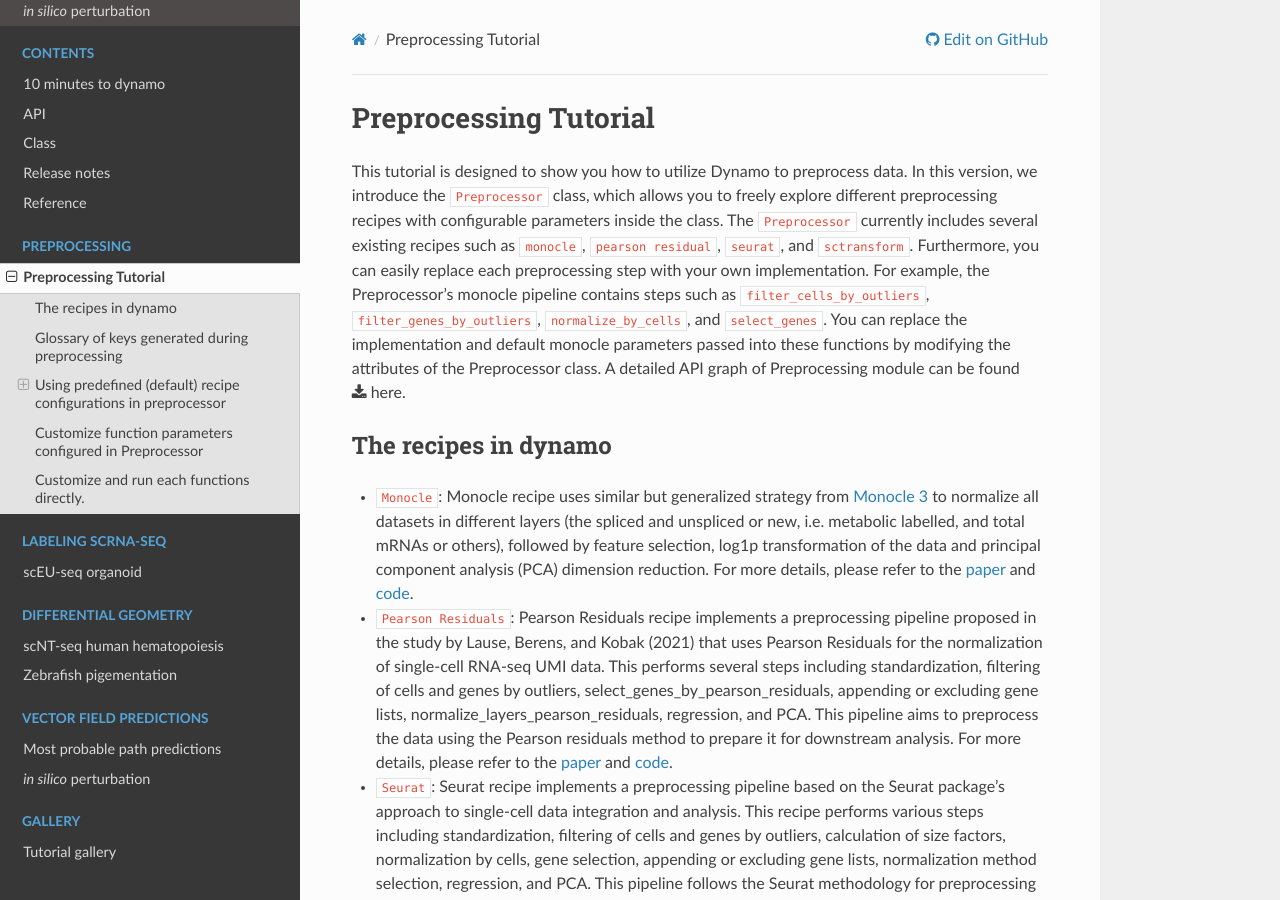
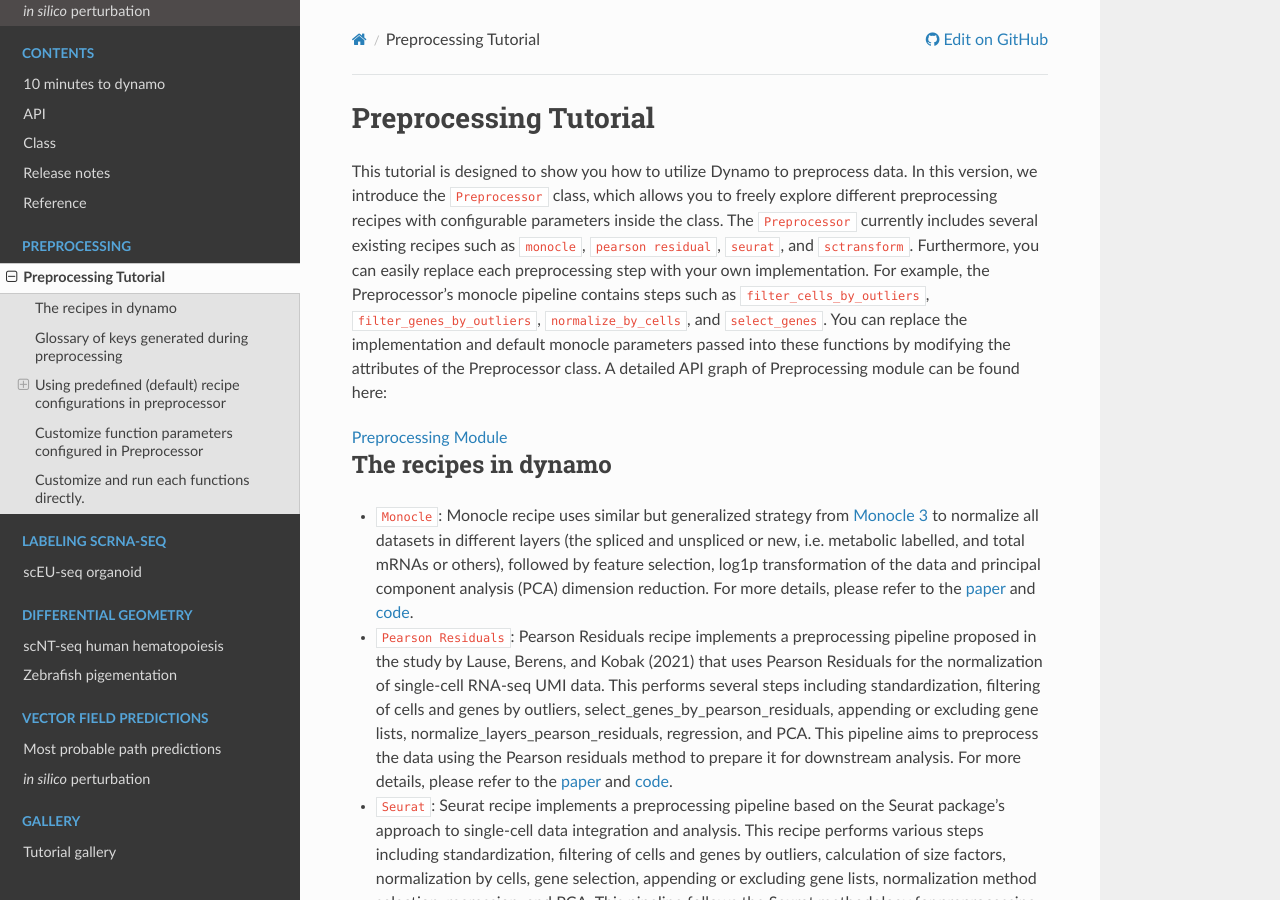
Before and after one commit to aristoteleo/dynamo_readthedocs, a Sphinx documentation site: the page built from docs/source/notebooks/Preprocessor_tutorial.rst, in a window 1280 px wide and 900 px high. Built offline with Sphinx 7.4.7 and the Read the Docs theme 2.0.0, drawn with Linux system fonts in a browser that asks for light colours; pages that are not in the unit, such as notebooks, are missing from menus.

Commit message:
update pdf url

```diff
--- a/docs/source/notebooks/Preprocessor_tutorial.rst
+++ b/docs/source/notebooks/Preprocessor_tutorial.rst
@@ -14,7 +14,11 @@ contains steps such as ``filter_cells_by_outliers``,
 ``select_genes``. You can replace the implementation and default monocle
 parameters passed into these functions by modifying the attributes of
 the Preprocessor class. A detailed API graph of Preprocessing module can
-be found :download:`here <Preprocessor_tutorial_files/preprocessing_structure_final.pdf>`.
+be found here:
+
+.. raw:: html
+
+   <a href="Preprocessor_tutorial_files/preprocessing_structure_final.pdf" download>Preprocessing Module</a>
 
 
 
```
